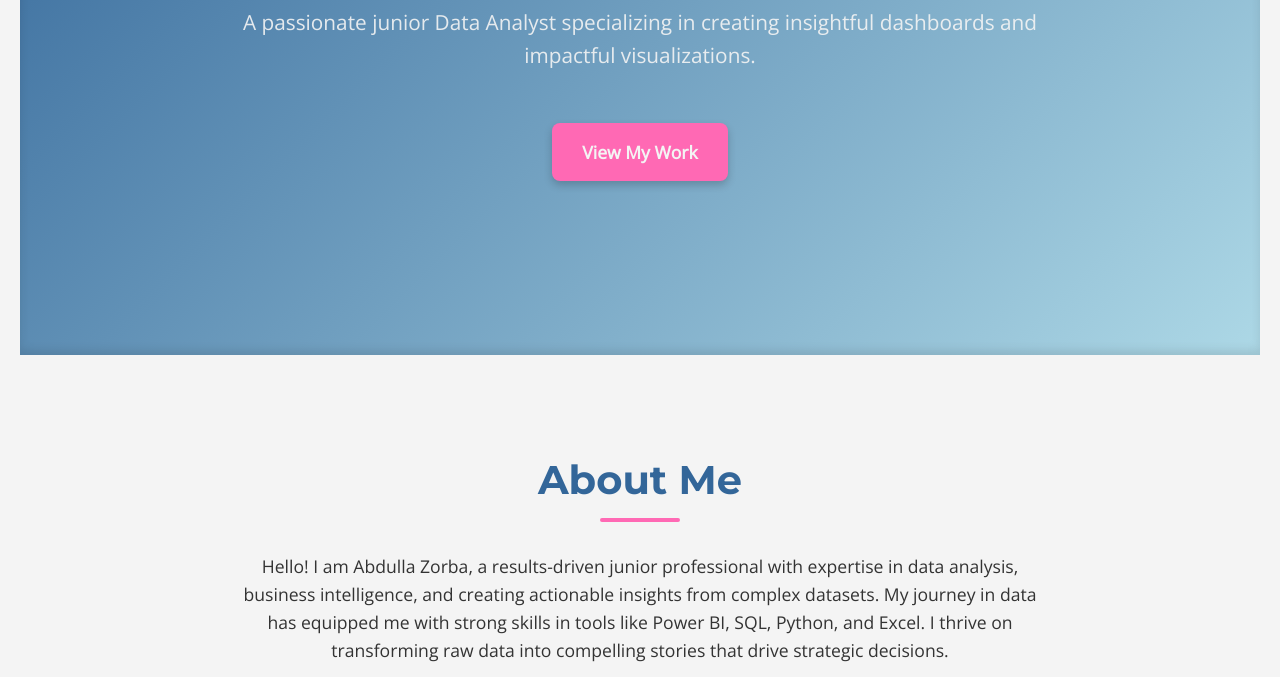
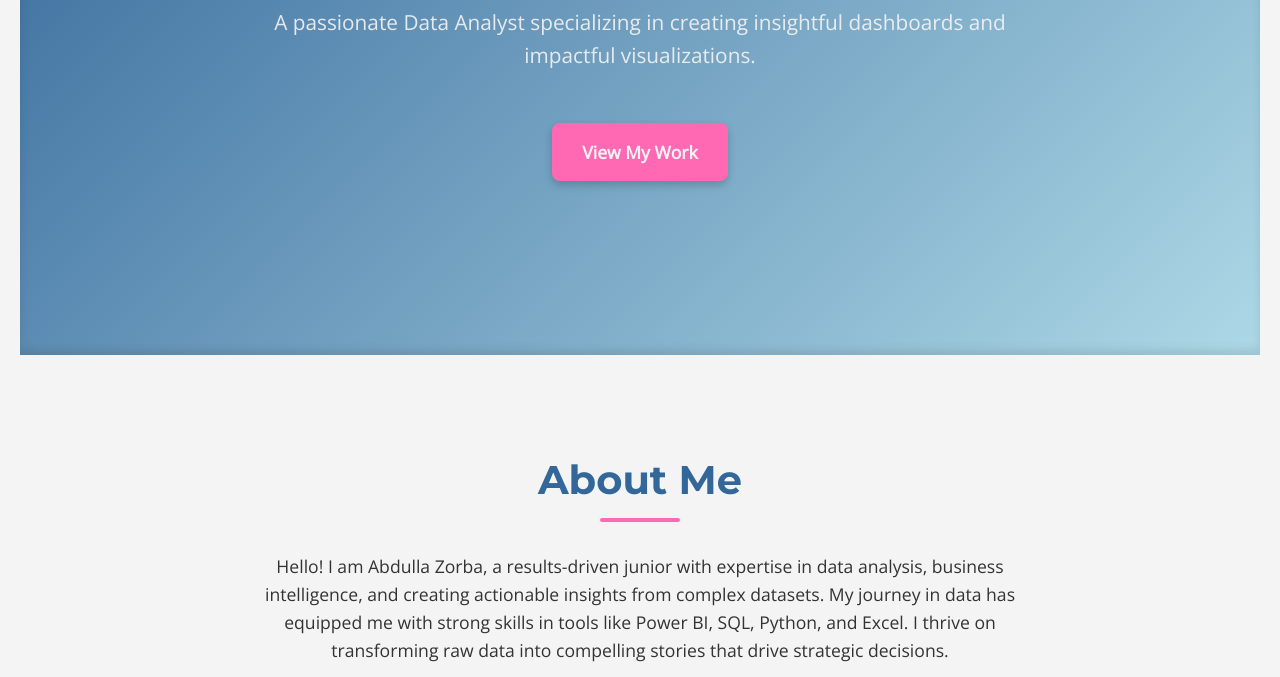
Before and after one commit to Aliens-Invader/churn_portfolio, a plain HTML site: page index.html in a window 1280 px wide. Shown: the part 343-1020 px from the top of the page. Drawn offline with nearby package versions, Linux system fonts and the light colour scheme.

Commit message:
Update index.html
removed 1 junior and professional

```diff
--- a/index.html
+++ b/index.html
@@ -299,14 +299,14 @@
     <main>
         <section id="hero">
             <h1>Hi, I'm Abdulla Zorba</h1>
-            <p>A passionate junior Data Analyst specializing in creating insightful dashboards and impactful visualizations.</p>
+            <p>A passionate Data Analyst specializing in creating insightful dashboards and impactful visualizations.</p>
             <a href="#powerbi" class="cta-button">View My Work</a>
         </section>
 
         <section id="about">
             <h2>About Me</h2>
             <p>
-                Hello! I am Abdulla Zorba, a results-driven junior professional with expertise in data analysis, business intelligence, and creating actionable insights from complex datasets. My journey in data has equipped me with strong skills in tools like Power BI, SQL, Python, and Excel. I thrive on transforming raw data into compelling stories that drive strategic decisions.
+                Hello! I am Abdulla Zorba, a results-driven junior with expertise in data analysis, business intelligence, and creating actionable insights from complex datasets. My journey in data has equipped me with strong skills in tools like Power BI, SQL, Python, and Excel. I thrive on transforming raw data into compelling stories that drive strategic decisions.
             </p>
             <div class="skills-grid">
                 <div class="skill-item">
```
